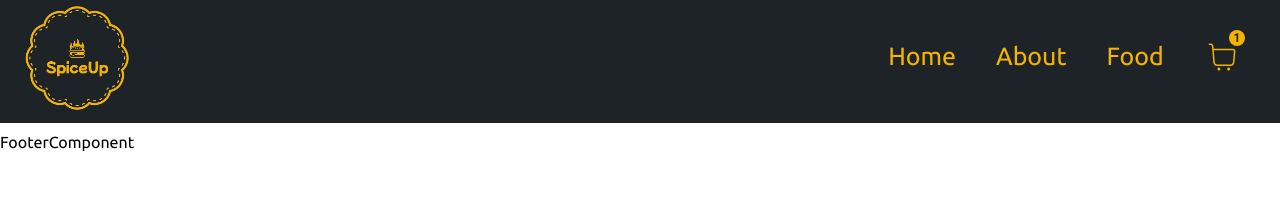
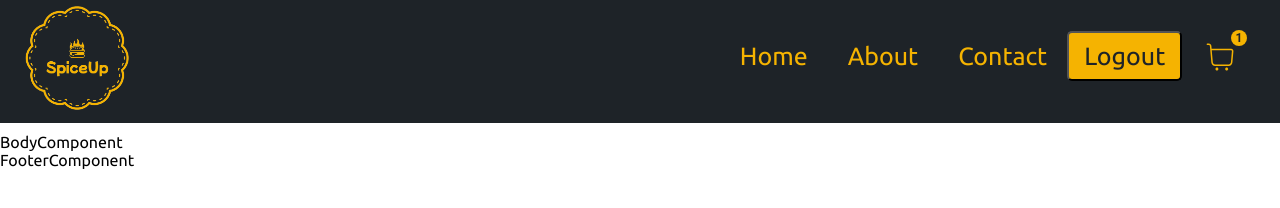
Before and after one commit to singh-anant/SpiceUp, a React app: page / in a window 1280 px wide. Built offline with nearby package versions, Linux system fonts and the light colour scheme.

Commit message:
create about,contact,error page

```diff
--- a/package.json
+++ b/package.json
@@ -18,6 +18,7 @@
     "react": "^18.2.0",
     "react-dom": "^18.2.0",
     "react-icons": "^4.9.0",
-    "react-router-dom": "^6.11.2"
+    "react-router-dom": "^6.11.2",
+    "react-shimmer-effects": "^1.0.2"
   }
 }
--- a/src/AppLayout.js
+++ b/src/AppLayout.js
@@ -1,10 +1,13 @@
 import React from "react";
 import ReactDOM from "react-dom/client";
-import { Outlet, createBrowserRouter } from "react-router-dom";
+import { Outlet, RouterProvider, createBrowserRouter } from "react-router-dom";
 
 import BodyComponent from "./components/BodyComponent";
 import FooterComponent from "./components/FooterComponent";
 import HeaderComponent from "./components/HeaderComponent";
+import AboutComponent from "./components/AboutComponent";
+import ContactComponent from "./components/ContactComponent";
+import ErrorComponent from "./components/ErrorComponent";
 
 const AppLayout = () => {
   return (
@@ -19,11 +22,23 @@ const AppLayout = () => {
 const appRouter = createBrowserRouter([
   {
     path: "/",
-    element: AppLayout,
+    element: <AppLayout />,
+    errorElement: <ErrorComponent />,
     children: [{ path: "/", element: <BodyComponent /> }],
+  },
+  {
+    path: "/about",
+    errorElement: <ErrorComponent />,
+
+    element: <AboutComponent />,
+  },
+  {
+    path: "/contact",
+    errorElement: <ErrorComponent />,
+    element: <ContactComponent />,
   },
 ]);
 
 // Tell React that div is my root
 const root = ReactDOM.createRoot(document.getElementById("root"));
-root.render(<AppLayout />);
+root.render(<RouterProvider router={appRouter} />);
--- /dev/null
+++ b/src/components/AboutComponent.js
@@ -0,0 +1,5 @@
+const AboutComponent = () => {
+  return <div>AboutComponent</div>;
+};
+
+export default AboutComponent;
--- /dev/null
+++ b/src/components/ContactComponent.js
@@ -0,0 +1,5 @@
+const ContactComponent = () => {
+  return <div>ContactComponent</div>;
+};
+
+export default ContactComponent;
--- /dev/null
+++ b/src/components/ErrorComponent.js
@@ -0,0 +1,5 @@
+const ErrorComponent = () => {
+  return <div>ErrorComponent</div>;
+};
+
+export default ErrorComponent;
--- a/src/components/HeaderComponent.js
+++ b/src/components/HeaderComponent.js
@@ -1,3 +1,4 @@
+import { Link } from "react-router-dom";
 import logo from "../../assets/logo.png";
 import { CiShoppingCart } from "react-icons/ci";
 // import cart from "../../assets/cart.png";
@@ -7,13 +8,24 @@ const HeaderComponent = () => {
       <img src={logo} alt="" className="logo" />
       <div className="nav-items">
         <ul>
+          <Link to="/" className="link">
             <li>Home</li>
+          </Link>
+          <Link to="/about" className="link">
             <li>About</li>
-          <li>Food</li>
+          </Link>
+          <Link to="/contact" className="link">
+            <li>Contact</li>
+          </Link>
+          <Link to="/" className="link">
+            <button className="h-login">Logout</button>
+          </Link>
+          <Link to="/cart" className="link">
             <li className="h-cart">
               <span className="h-count">1</span>
               <CiShoppingCart className="h-carticon" />
             </li>
+          </Link>
         </ul>
       </div>
     </div>
--- a/style.css
+++ b/style.css
@@ -27,9 +27,9 @@
 }
 .nav-items {
   padding: 0 1em 0;
-  width: 400px;
+  width: 550px;
 }
-.nav-items > ul {
+.nav-items ul {
   list-style-type: none;
   display: flex;
   justify-content: center;
@@ -37,10 +37,17 @@
   /* background-color: aqua; */
 }
 
-.nav-items > ul > li {
+.link {
+  text-decoration: none;
+}
+
+.nav-items ul .link li {
+  /* list-style: none; */
+  text-decoration: none;
   padding: 35px 20px 35px 20px;
   font-size: 25px;
   cursor: pointer;
+  color: #f5b301;
   /* background-color: #fff; */
 }
 
@@ -57,7 +64,7 @@
 .h-count {
   position: absolute;
   top: 30px;
-  right: 35px;
+  right: 33px;
   z-index: 2;
   font-size: 12px;
   border-radius: 50%;
@@ -71,8 +78,28 @@
   font-family: "Roboto", sans-serif;
   font-weight: bold;
 }
-/* .nav-items ul li:hover {
+
+.h-login {
   background-color: #f5b301;
   color: #1e2328;
-} */
+  width: 115px;
+  height: 50px;
+  font-size: 25px;
+  border-radius: 5px;
+  cursor: pointer;
+}
+
+.h-login:hover {
+  background-color: #f0c13f;
+  color: #202327;
+}
+.nav-items ul .link li:hover {
+  color: #f0c13f;
+}
+.h-carticon:hover {
+  color: #f0c13f;
+}
+.h-count:hover {
+  background-color: #f0c13f;
+}
 /* CSS for HeaderComponent -->End*/
```
Also changed, not shown: 1 other file. Lines whose indentation alone changed are shown as unchanged.
